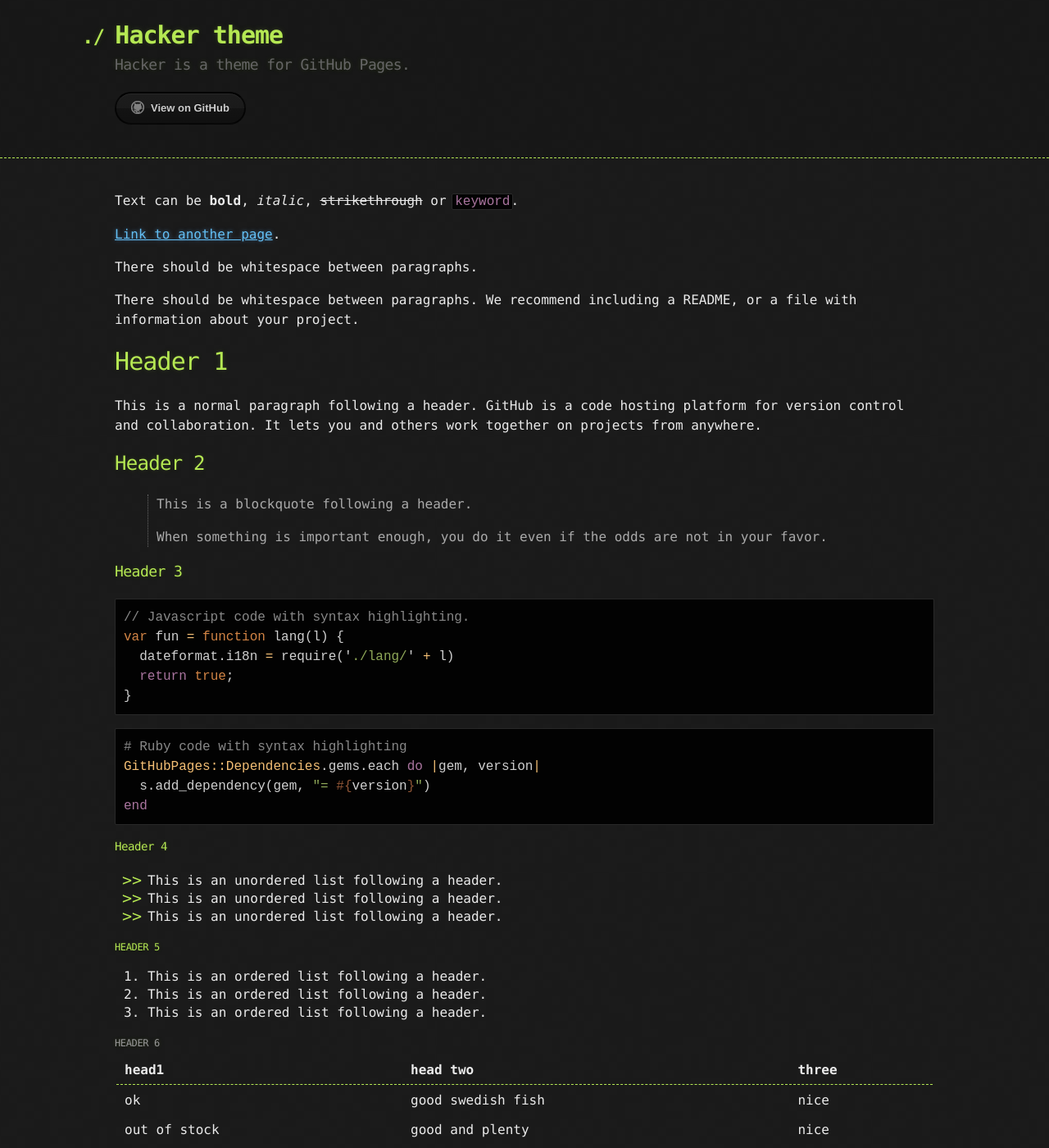
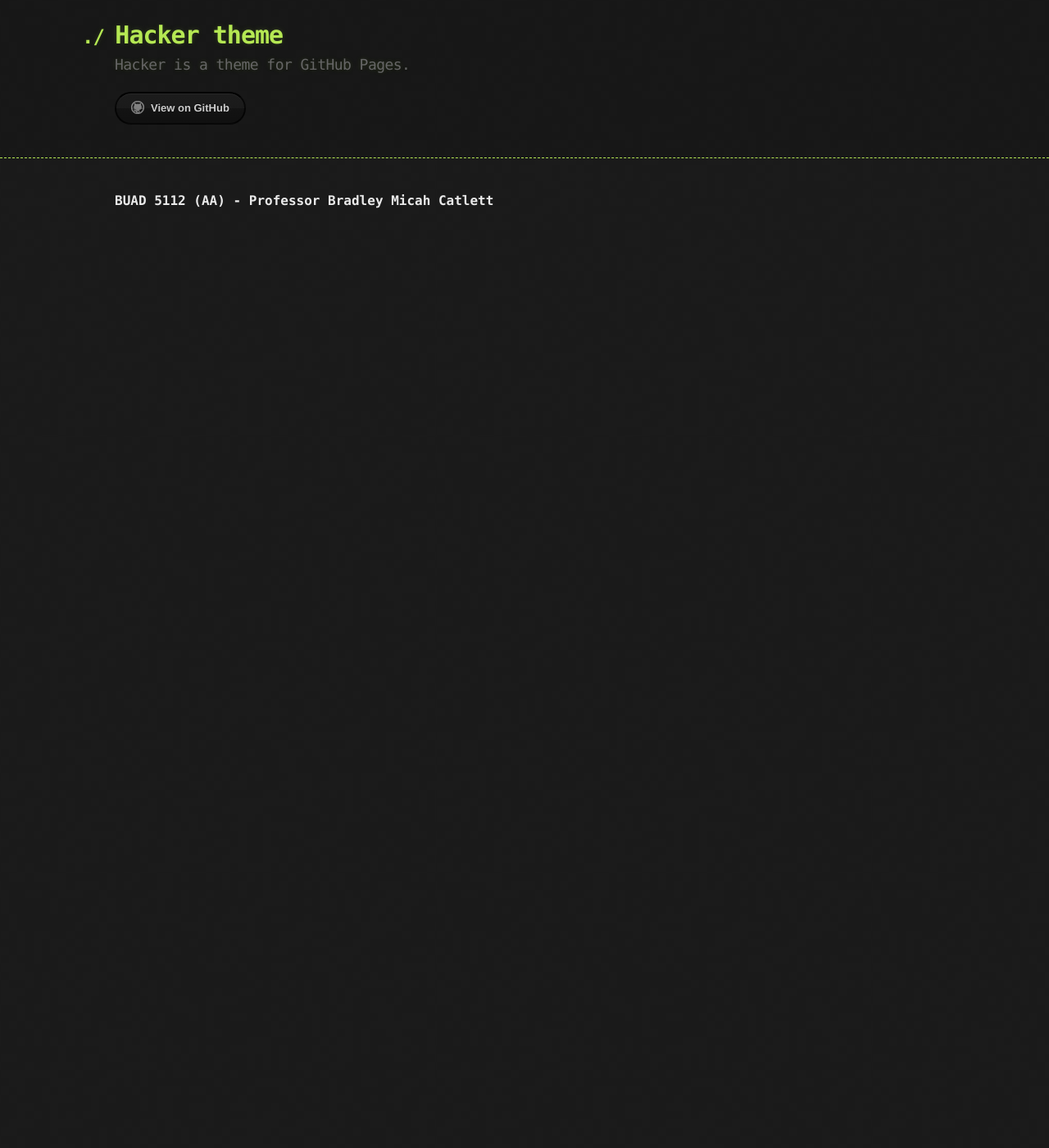
Before and after one commit to githubmicah/githubmicah.github.io, a Jekyll site: the page built from index.md, in a window 1280 px wide and 1400 px high. Shown: the whole window at 82% size. Built offline with Jekyll 4.4.1, drawn with Linux system fonts in a browser that asks for light colours; our own code applies the rules of GitHub Pages for plain Markdown files; some of the changed text lies outside the part shown.

Commit message:
Update index.md

````diff
--- a/index.md
+++ b/index.md
@@ -1,123 +1,7 @@
+---
+Title: GitHub Portfolio
+description: GitHub Portfolio Assignment
 ---
 
----
-
-Text can be **bold**, _italic_, ~~strikethrough~~ or `keyword`.
-
-[Link to another page](./another-page.html).
-
-There should be whitespace between paragraphs.
-
-There should be whitespace between paragraphs. We recommend including a README, or a file with information about your project.
-
-# Header 1
-
-This is a normal paragraph following a header. GitHub is a code hosting platform for version control and collaboration. It lets you and others work together on projects from anywhere.
-
-## Header 2
-
-> This is a blockquote following a header.
->
-> When something is important enough, you do it even if the odds are not in your favor.
-
-### Header 3
-
-```js
-// Javascript code with syntax highlighting.
-var fun = function lang(l) {
-  dateformat.i18n = require('./lang/' + l)
-  return true;
-}
-```
-
-```ruby
-# Ruby code with syntax highlighting
-GitHubPages::Dependencies.gems.each do |gem, version|
-  s.add_dependency(gem, "= #{version}")
-end
-```
-
-#### Header 4
-
-*   This is an unordered list following a header.
-*   This is an unordered list following a header.
-*   This is an unordered list following a header.
-
-##### Header 5
-
-1.  This is an ordered list following a header.
-2.  This is an ordered list following a header.
-3.  This is an ordered list following a header.
-
-###### Header 6
-
-| head1        | head two          | three |
-|:-------------|:------------------|:------|
-| ok           | good swedish fish | nice  |
-| out of stock | good and plenty   | nice  |
-| ok           | good `oreos`      | hmm   |
-| ok           | good `zoute` drop | yumm  |
-
-### There's a horizontal rule below this.
-
-* * *
-
-### Here is an unordered list:
-
-*   Item foo
-*   Item bar
-*   Item baz
-*   Item zip
-
-### And an ordered list:
-
-1.  Item one
-1.  Item two
-1.  Item three
-1.  Item four
-
-### And a nested list:
-
-- level 1 item
-  - level 2 item
-  - level 2 item
-    - level 3 item
-    - level 3 item
-- level 1 item
-  - level 2 item
-  - level 2 item
-  - level 2 item
-- level 1 item
-  - level 2 item
-  - level 2 item
-- level 1 item
-
-### Small image
-
-![Octocat](https://github.githubassets.com/images/icons/emoji/octocat.png)
-
-### Large image
-
-![Branching](https://guides.github.com/activities/hello-world/branching.png)
-
-
-### Definition lists can be used with HTML syntax.
-
-<dl>
-<dt>Name</dt>
-<dd>Godzilla</dd>
-<dt>Born</dt>
-<dd>1952</dd>
-<dt>Birthplace</dt>
-<dd>Japan</dd>
-<dt>Color</dt>
-<dd>Green</dd>
-</dl>
-
-```
-Long, single-line code blocks should not wrap. They should horizontally scroll if they are too long. This line should be long enough to demonstrate this.
-```
-
-```
-The final element.
-```
+**BUAD 5112 (AA) - Professor Bradley**
+**Micah Catlett**
````
